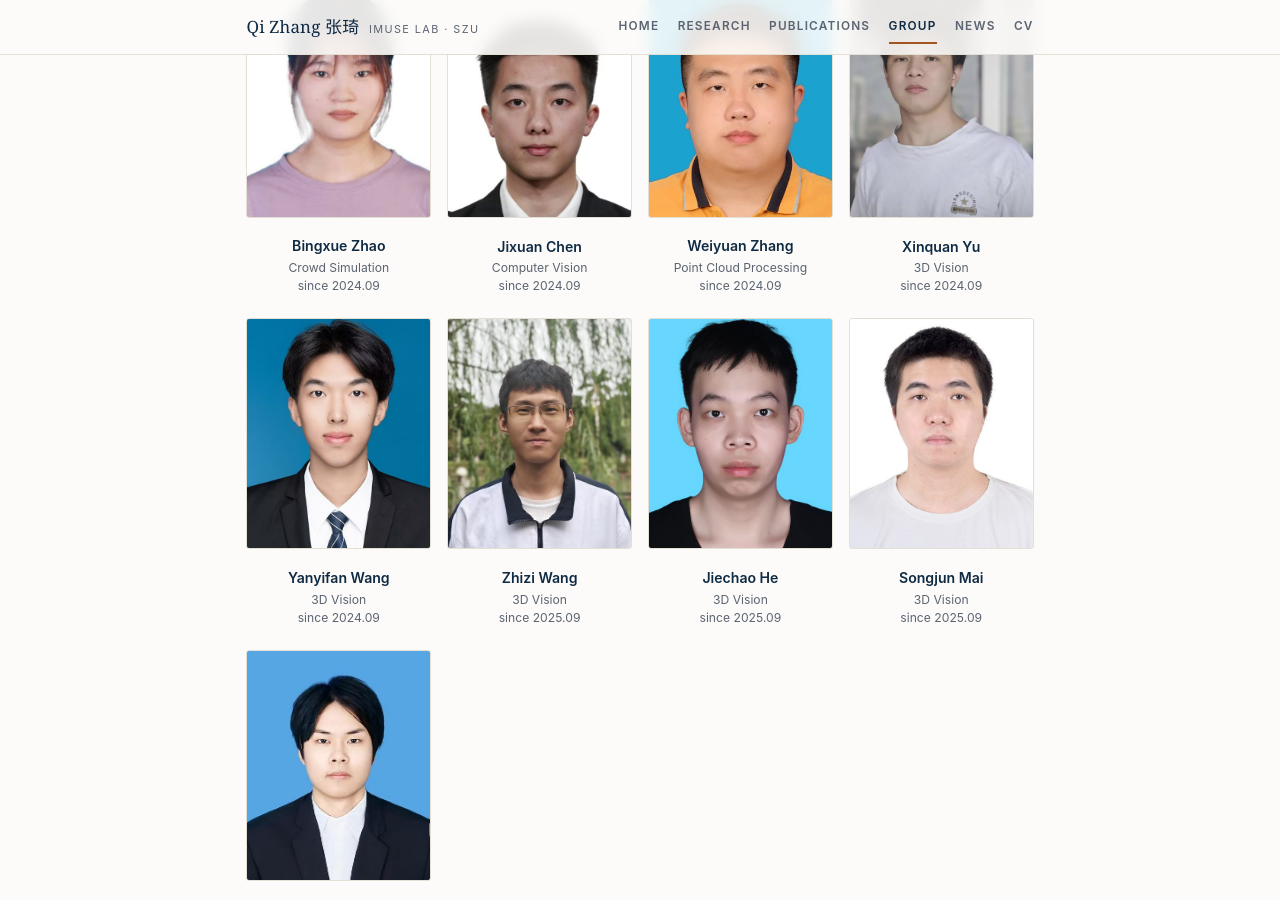
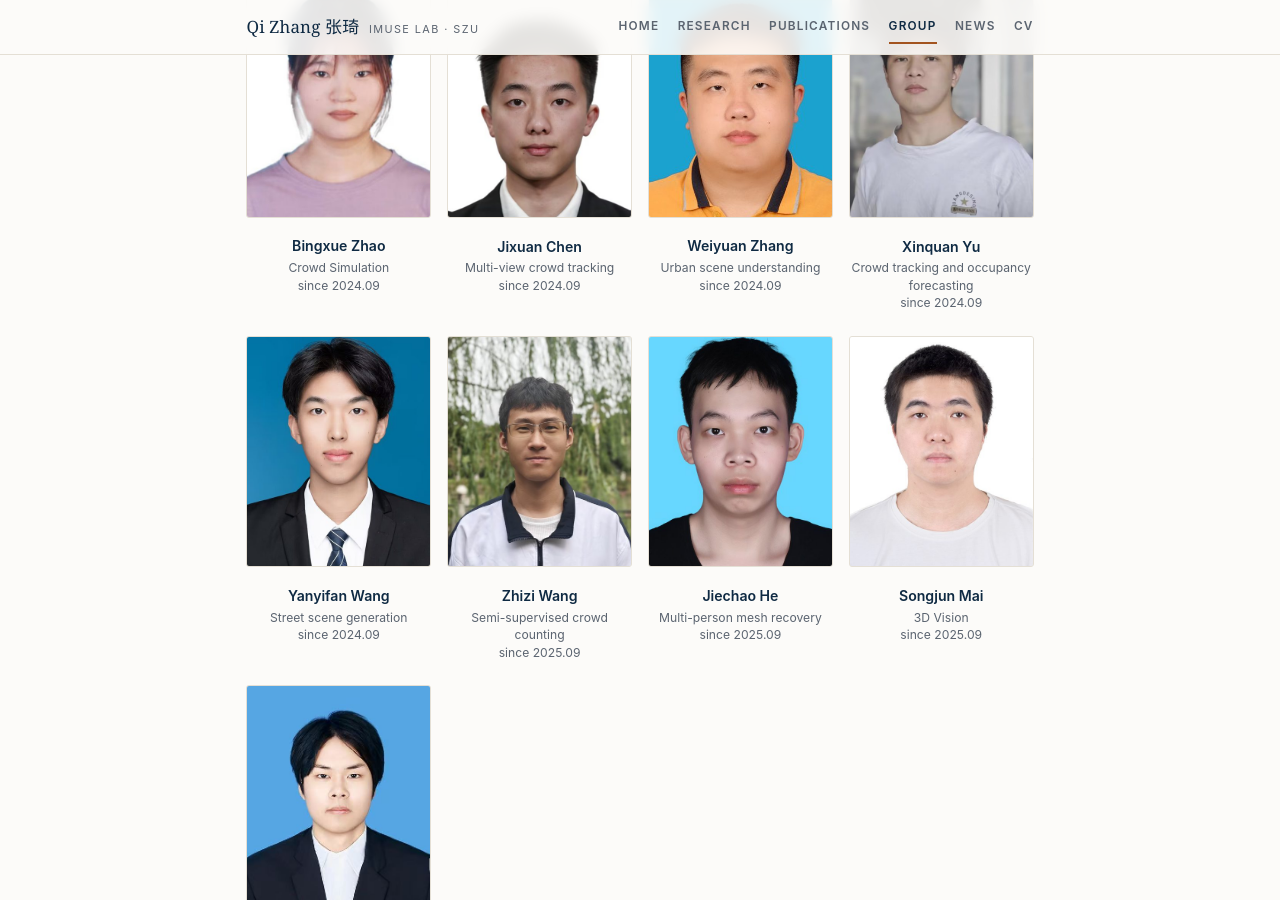
Before and after one commit to zqyq/zqyq.github.io, a Jekyll site: the page built from group/index.html, in a window 1280 px wide and 900 px high, scrolled down 3103 px. Built offline with Jekyll 4.4.1, drawn with Linux system fonts in a browser that asks for light colours.

Commit message:
Name each student's line after the papers they actually have
Six cards still read "Computer Vision" or "3D Vision" while the student sits
on tracking, street scene generation, semi-supervised counting or mesh
recovery work. Anyone reading the roster to decide who to collaborate with
gets more from the real subject. Labels for students with no publication yet
are left as they were.

```diff
--- a/_data/members.yml
+++ b/_data/members.yml
@@ -23,22 +23,22 @@ master:
     direction: "Crowd Simulation"
     since: "2024.09"
   - name: Jixuan Chen
-    direction: "Computer Vision"
+    direction: "Multi-view crowd tracking"
     since: "2024.09"
   - name: Weiyuan Zhang
-    direction: "Point Cloud Processing"
+    direction: "Urban scene understanding"
     since: "2024.09"
   - name: Xinquan Yu
-    direction: "3D Vision"
+    direction: "Crowd tracking and occupancy forecasting"
     since: "2024.09"
   - name: Yanyifan Wang
-    direction: "3D Vision"
+    direction: "Street scene generation"
     since: "2024.09"
   - name: Zhizi Wang
-    direction: "3D Vision"
+    direction: "Semi-supervised crowd counting"
     since: "2025.09"
   - name: Jiechao He
-    direction: "3D Vision"
+    direction: "Multi-person mesh recovery"
     since: "2025.09"
   - name: Songjun Mai
     direction: "3D Vision"
```
